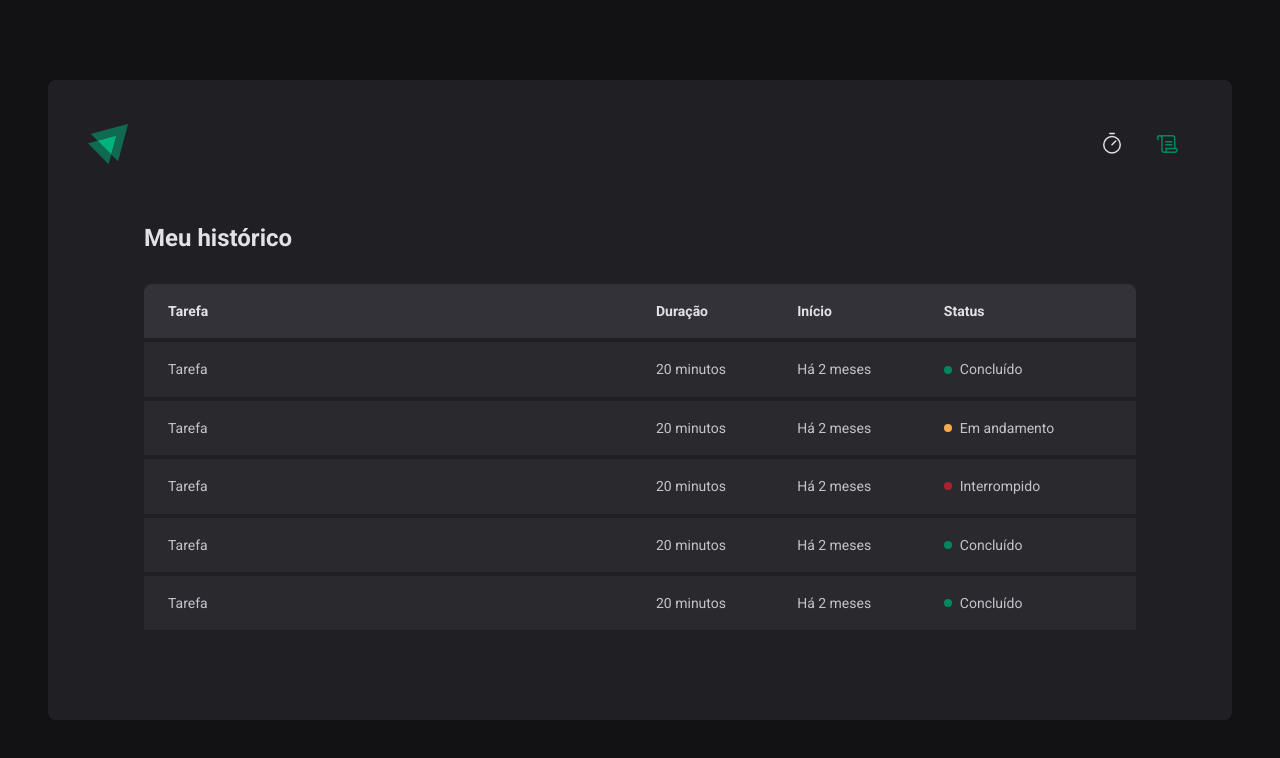
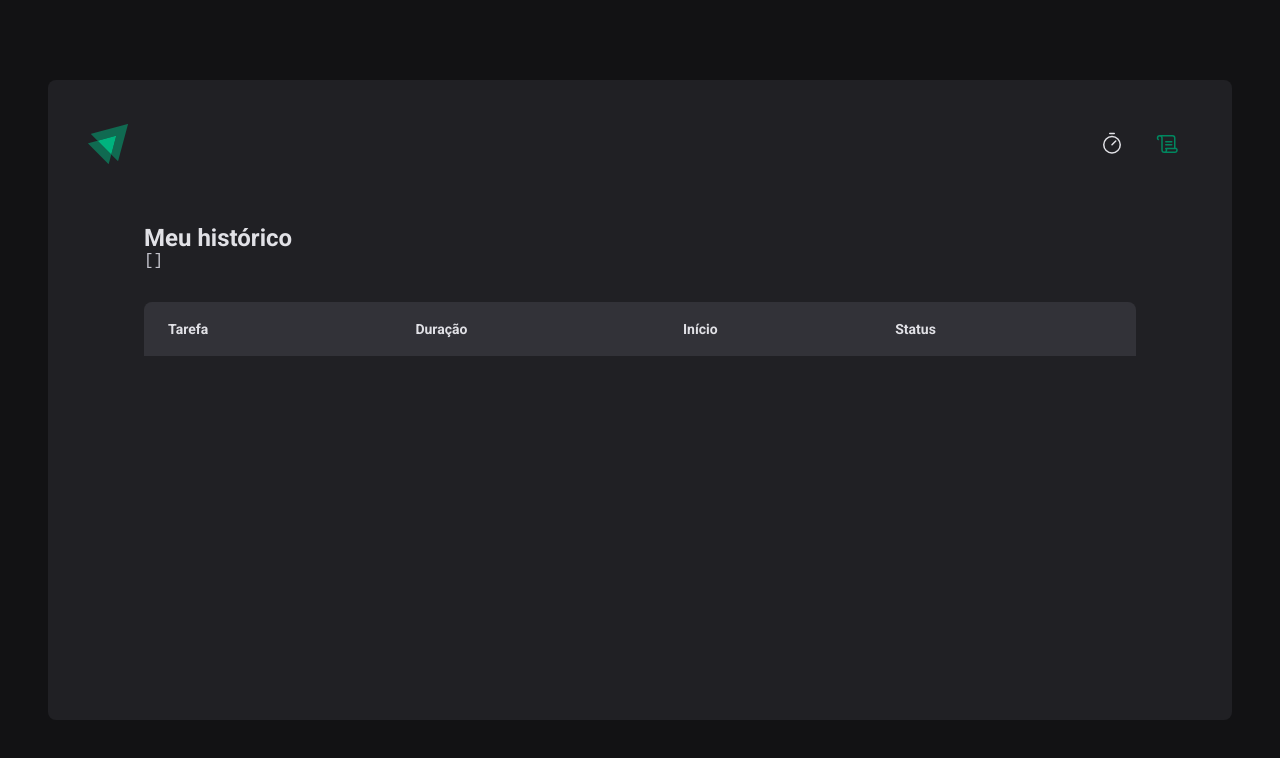
Before and after one commit to lucasfrazao/ignite-timer, a React (Vite) app: page /history in a window 1280 px wide. Shown: the top 758 px of the page. Built offline with nearby package versions, Linux system fonts and the light colour scheme.

Commit message:
list history

```diff
--- a/src/contexts/CyclesContext.tsx
+++ b/src/contexts/CyclesContext.tsx
@@ -15,6 +15,7 @@
 }
 
 interface CycleContextType {
+  cycles: Cycle[]
   activeCycle: Cycle | undefined
   activeCycleId: string | null
   amountSecondsPassed: number
@@ -70,8 +71,6 @@
 
     setCycles((state) => [...state, newCycle])
     setActiveCycleID(id)
-
-    // reset()
   }
 
   function interruptCurrentCycle() {
@@ -94,6 +93,7 @@
   return (
     <CyclesContext.Provider
       value={{
+        cycles,
         activeCycle,
         activeCycleId,
         markCurrentCycleAsFinished,
--- a/src/pages/History/index.tsx
+++ b/src/pages/History/index.tsx
@@ -1,9 +1,18 @@
+import { useContext } from 'react'
+import { formatDistanceToNow } from 'date-fns'
+import ptBR from 'date-fns/locale/pt-BR'
+
+import { CyclesContext } from 'contexts/CyclesContext'
 import { HistoryContainer, HistoryList, Status } from './styles'
 
 export function History() {
+  const { cycles } = useContext(CyclesContext)
+
   return (
     <HistoryContainer>
       <h1>Meu histórico</h1>
+
+      <pre>{JSON.stringify(cycles, null, 2)}</pre>
 
       <HistoryList>
         <table>
@@ -16,46 +25,33 @@
             </tr>
           </thead>
           <tbody>
-            <tr>
-              <td>Tarefa</td>
-              <td>20 minutos</td>
-              <td>Há 2 meses</td>
-              <td>
-                <Status statusColor="green">Concluído</Status>
-              </td>
-            </tr>
-            <tr>
-              <td>Tarefa</td>
-              <td>20 minutos</td>
-              <td>Há 2 meses</td>
-              <td>
-                <Status statusColor="yellow">Em andamento</Status>
-              </td>
-            </tr>
-            <tr>
-              <td>Tarefa</td>
-              <td>20 minutos</td>
-              <td>Há 2 meses</td>
-              <td>
-                <Status statusColor="red">Interrompido</Status>
-              </td>
-            </tr>
-            <tr>
-              <td>Tarefa</td>
-              <td>20 minutos</td>
-              <td>Há 2 meses</td>
-              <td>
-                <Status statusColor="green">Concluído</Status>
-              </td>
-            </tr>
-            <tr>
-              <td>Tarefa</td>
-              <td>20 minutos</td>
-              <td>Há 2 meses</td>
-              <td>
-                <Status statusColor="green">Concluído</Status>
-              </td>
-            </tr>
+            {cycles.map((cycle) => {
+              return (
+                <tr key={cycle.id}>
+                  <td>{cycle.task}</td>
+                  <td>{cycle.minutesAmount} minutos</td>
+                  <td>
+                    {formatDistanceToNow(cycle.startDate, {
+                      addSuffix: true,
+                      locale: ptBR,
+                    })}
+                  </td>
+                  <td>
+                    {cycle.finishedDate && (
+                      <Status statusColor="green">Concluído</Status>
+                    )}
+
+                    {cycle.interruptedDate && (
+                      <Status statusColor="red">Interrompido</Status>
+                    )}
+
+                    {!cycle.finishedDate && !cycle.interruptedDate && (
+                      <Status statusColor="yellow">Em andamento</Status>
+                    )}
+                  </td>
+                </tr>
+              )
+            })}
           </tbody>
         </table>
       </HistoryList>
--- a/src/pages/Home/index.tsx
+++ b/src/pages/Home/index.tsx
@@ -38,14 +38,19 @@
     },
   })
 
-  const { handleSubmit, watch /* reset */ } = newCycleForm
+  const { handleSubmit, watch, reset } = newCycleForm
+
+  function handleCreateNewCycle(data: NewCycleFormData) {
+    createNewCycle(data)
+    reset()
+  }
 
   const task = watch('task')
   const isSubmitDisabled = !task
 
   return (
     <HomeContainer>
-      <form onSubmit={handleSubmit(createNewCycle)} action="">
+      <form onSubmit={handleSubmit(handleCreateNewCycle)} action="">
         <FormProvider {...newCycleForm}>
           <NewCycleForm />
         </FormProvider>
```
